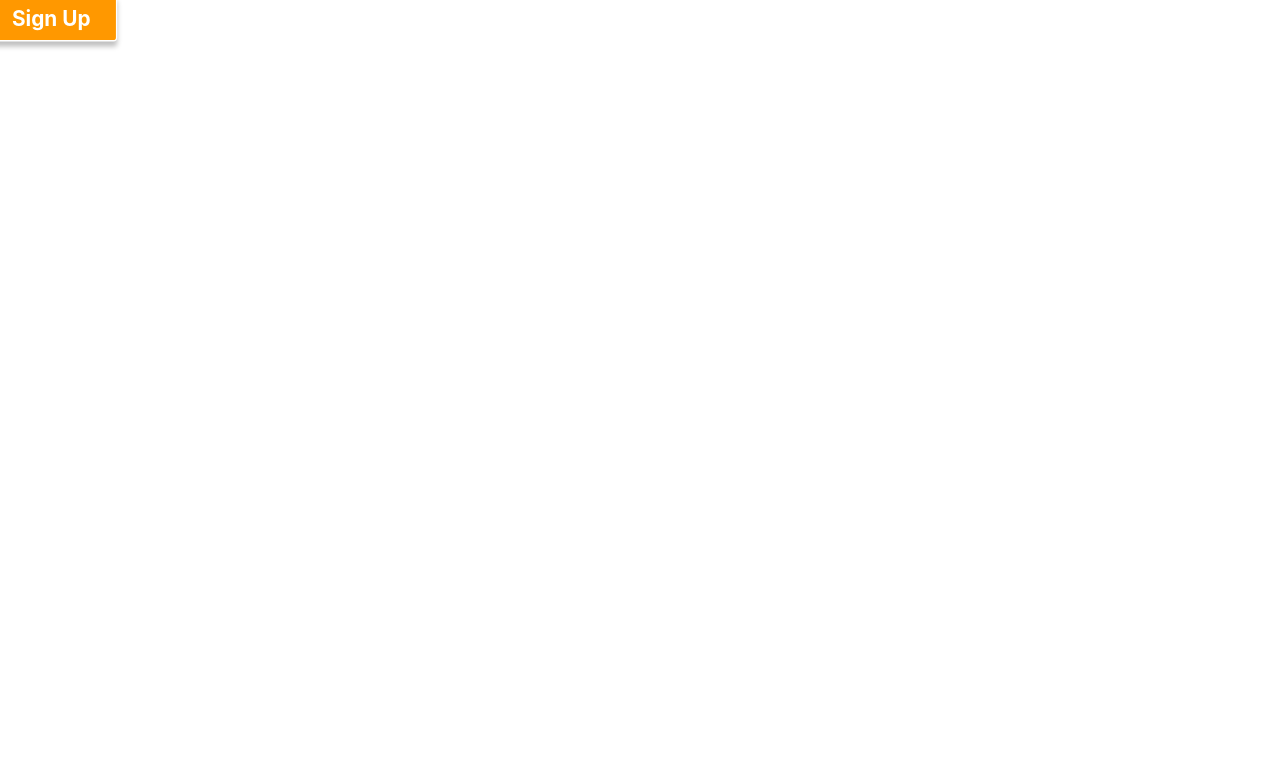
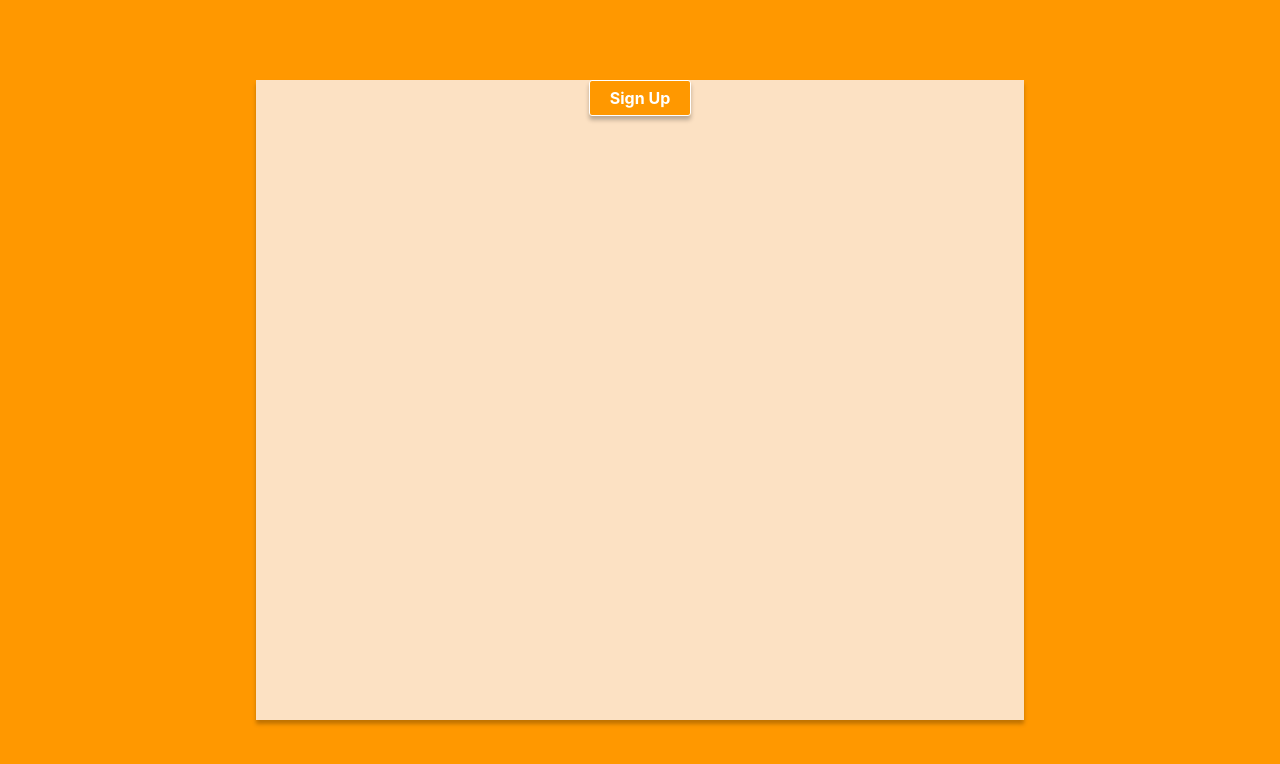
Before and after one commit to Eduardo-YGIAH/household-challenge, a React (Create React App) app in the folder client/: page / in a window 1280 px wide. Shown: the top 764 px of the page. Built offline with nearby package versions, Linux system fonts and the light colour scheme.

Commit message:
Main component- Layout - media queries

```diff
--- a/client/src/App.js
+++ b/client/src/App.js
@@ -1,18 +1,12 @@
 import React from 'react';
-import { BrowserRouter as Router } from 'react-router-dom';
 import './App.scss';
-import Button from './components/Button';
+import Main from './components/Main';
 
 function App() {
-  const btnData = {
-    label: 'Sign Up',
-    link: '#',
-    style: '',
-  };
   return (
-    <Router>
-      <Button btn={btnData} />
-    </Router>
+    <div className='background'>
+      <Main />
+    </div>
   );
 }
 
--- a/client/src/App.scss
+++ b/client/src/App.scss
@@ -0,0 +1,11 @@
+@import './variables.scss';
+
+.background {
+  background-color: $primary-color;
+  width: 100vw;
+  height: 100vh;
+  display: flex;
+  flex-direction: column;
+  align-items: center;
+  justify-content: center;
+}
--- /dev/null
+++ b/client/src/components/Main.js
@@ -0,0 +1,19 @@
+import React from 'react';
+import { BrowserRouter as Router } from 'react-router-dom';
+import './Main.scss';
+import Button from '../components/Button';
+
+export default function Main() {
+  const btnData = {
+    label: 'Sign Up',
+    link: '#',
+    style: '',
+  };
+  return (
+    <div className='main-container'>
+      <Router>
+        <Button btn={btnData} />
+      </Router>
+    </div>
+  );
+}
--- /dev/null
+++ b/client/src/components/Main.scss
@@ -0,0 +1,49 @@
+@import '../variables.scss';
+
+.main-container {
+  background-color: $background-color;
+  box-shadow: 0px 4px 4px rgba(0, 0, 0, 0.25);
+  display: flex;
+  flex-direction: column;
+  align-items: center;
+}
+
+/* Extra small devices (phones, 600px and down) */
+@media only screen and (max-width: 600px) {
+  .main-container {
+    width: 100vw;
+    height: 100vh;
+  }
+}
+
+/* Small devices (portrait tablets and large phones, 600px and up) */
+@media only screen and (min-width: 600px) {
+  .main-container {
+    width: 80vw;
+    height: 80vh;
+  }
+}
+
+/* Medium devices (landscape tablets, 768px and up) */
+@media only screen and (min-width: 768px) {
+  .main-container {
+    width: 70vw;
+    height: 80vh;
+  }
+}
+
+/* Large devices (laptops/desktops, 992px and up) */
+@media only screen and (min-width: 992px) {
+  .main-container {
+    width: 70vw;
+    height: 80vh;
+  }
+}
+
+/* Extra large devices (large laptops and desktops, 1200px and up) */
+@media only screen and (min-width: 1200px) {
+  .main-container {
+    width: 60vw;
+    height: 80vh;
+  }
+}
```
